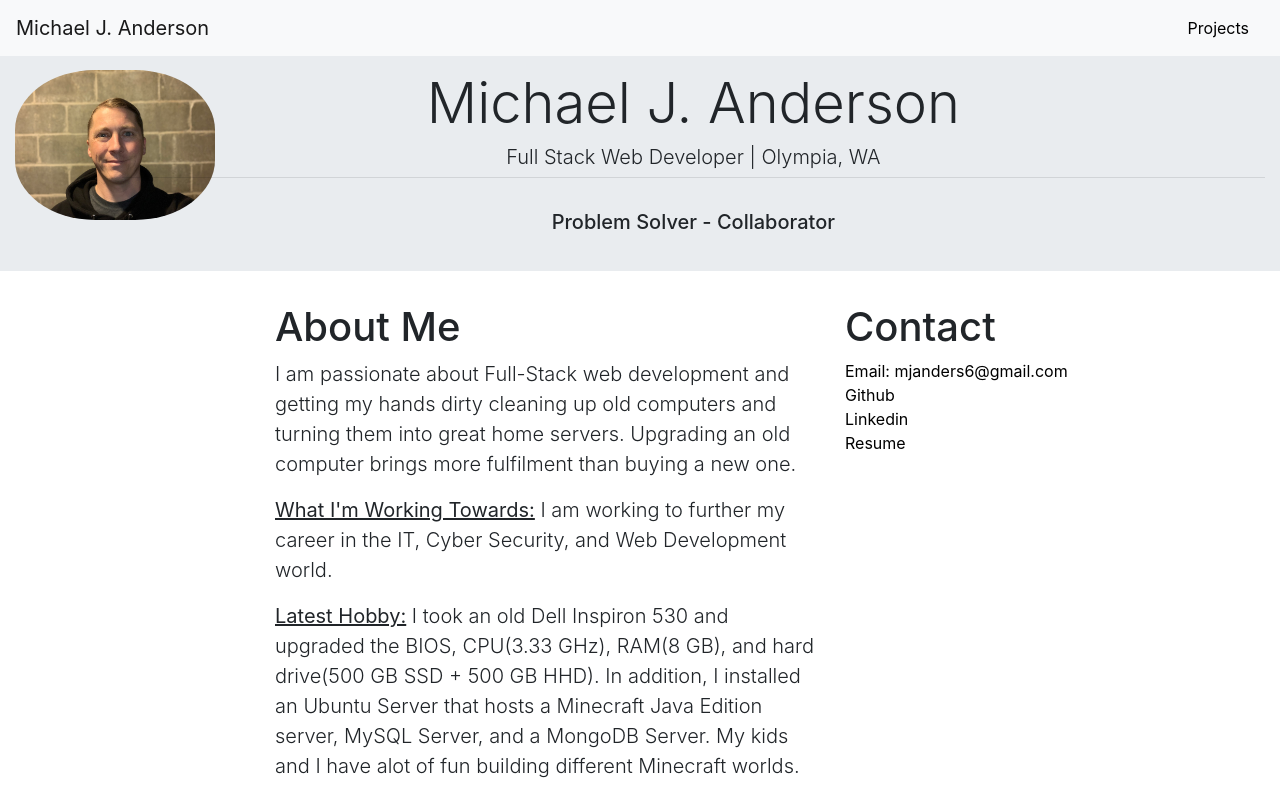
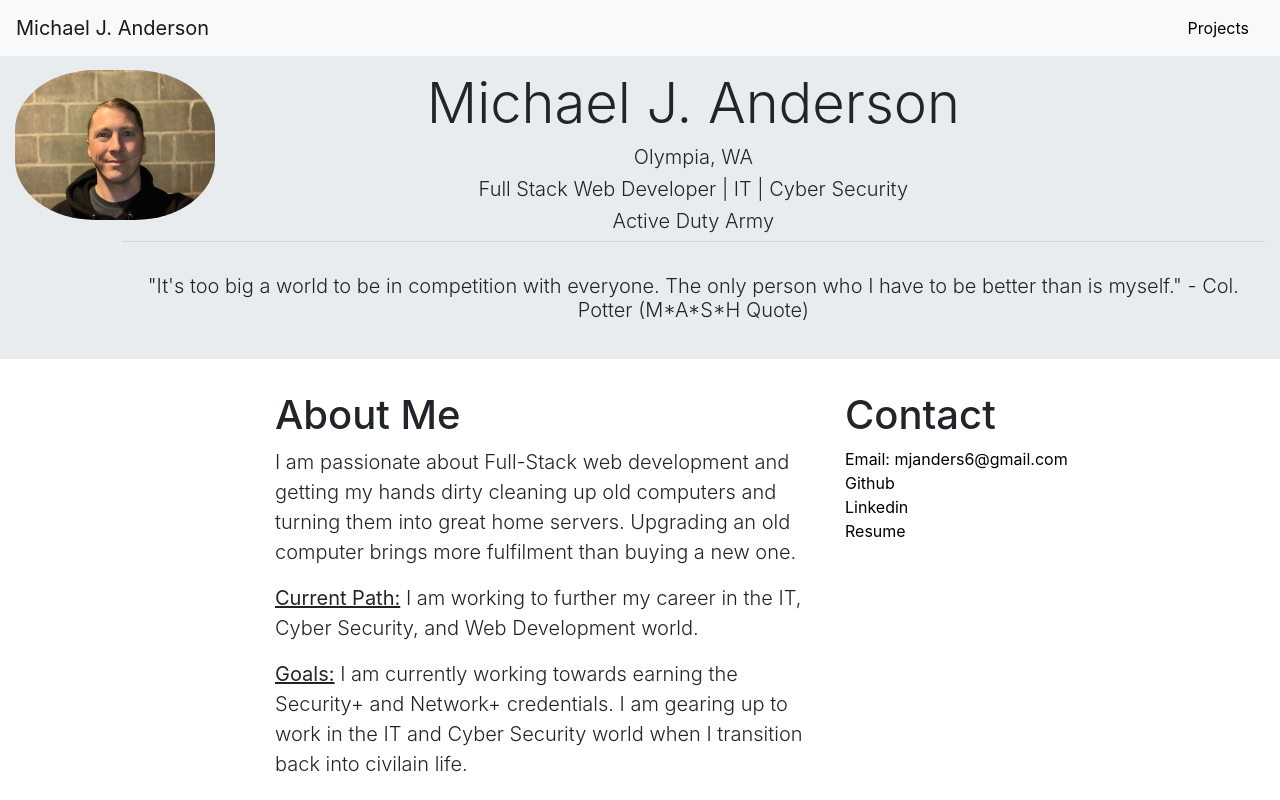
Before and after one commit to mjanders6/Portfolio, a React (Create React App) app: page /portfolio in a window 1280 px wide. Shown: the top 800 px of the page. Built offline with nearby package versions, Linux system fonts and the light colour scheme; some icons are missing.

Commit message:
updated wording

```diff
--- a/src/pages/Home/Home.js
+++ b/src/pages/Home/Home.js
@@ -16,12 +16,14 @@ const Home = (props) => {
                         </Col>
                         <Col className='text-center'>
                             <h1 className="display-4">Michael J. Anderson</h1>
-                            <h2 className="lead">Full Stack Web Developer | Olympia, WA</h2>
+                            <h2 className="lead">Olympia, WA</h2>
+                            <h2 className="lead">Full Stack Web Developer | IT | Cyber Security</h2>
+                            <h2 className="lead">Active Duty Army</h2>
                             <hr className="my-2" />
                             <br />
-                            <h5>Problem Solver - Collaborator</h5><br />
-                            {/* <h5>Member of a team to tackle complex issues</h5><br /> */}
-                            {/* <h5>Jack-of-all trades with the ability and know how to tackle fun and challenging problems.</h5> */}
+                            {/* <h5>Problem Solver - Collaborator</h5><br /> */}
+                            <h2 className="lead">"It's too big a world to be in competition with everyone. The only person who I have to be better than is myself." - Col. Potter (M*A*S*H Quote)</h2><br />
+                            {/* <h2 className="lead">- Col. Potter (MASH Quote)</h2> */}
                         </Col>
                     </Row>
                 </Container>
@@ -36,13 +38,13 @@ const Home = (props) => {
                             I am passionate about Full-Stack web development and getting my hands dirty cleaning up old computers and turning them into great home servers. Upgrading an old computer brings more fulfilment than buying a new one.
                         </p>
                         <p className="lead">
-                            <u><b>What I'm Working Towards:</b></u> I am working to further my career in the IT, Cyber Security, and Web Development world.
+                            <u><b>Current Path:</b></u> I am working to further my career in the IT, Cyber Security, and Web Development world.
                         </p>
                         <p className="lead">
-                        <u><b>Latest Hobby:</b></u> I took an old Dell Inspiron 530 and upgraded the BIOS, CPU(3.33 GHz), RAM(8 GB), and hard drive(500 GB SSD + 500 GB HHD). In addition, I installed an Ubuntu Server that hosts a Minecraft Java Edition server, MySQL Server, and a MongoDB Server. My kids and I have alot of fun building different Minecraft worlds.
+                            <u><b>Goals:</b></u> I am currently working towards earning the Security+ and Network+ credentials. I am gearing up to work in the IT and Cyber Security world when I transition back into civilain life.
                         </p>
                         <p className="lead">
-                        <u><b>Latest Goals:</b></u> I am currently working towards earning the Security+ and Network+ credentials.
+                            <u><b>Latest Hobby:</b></u> I took an old Dell Inspiron 530 and upgraded the BIOS, CPU(3.33 GHz), RAM(8 GB), and hard drive(500 GB SSD + 500 GB HHD). In addition, I installed an Ubuntu Server that hosts a Minecraft Java Edition server, MySQL Server, and a MongoDB Server. My kids and I have alot of fun building different Minecraft worlds.
                         </p>
                     </Col>
                     <Col xs='auto' lg='3'>
@@ -65,11 +67,6 @@ const Home = (props) => {
                                 <i class="icon-linkedin-sign"></i>
                             </span>
                             Linkedin</a> <br />
-                        {/* <a href='https://www.youtube.com/channel/UC7I7Jhn3rRVAtEqMiHvTv-w' target='_blank'>
-                            <span class="icon-stack">
-                                <i class="icon-youtube-sign"></i>
-                            </span>
-                            YouTube</a> <br /> */}
                         <a href='https://docs.google.com/document/d/16um-utr0RXBbrOxiUNsNUROm90yjCxY_UE5SHjQNIBI/edit?usp=sharing' target='_blank'>
                             <span class="icon-stack">
                                 <i class="icon-download-alt"></i>
```
